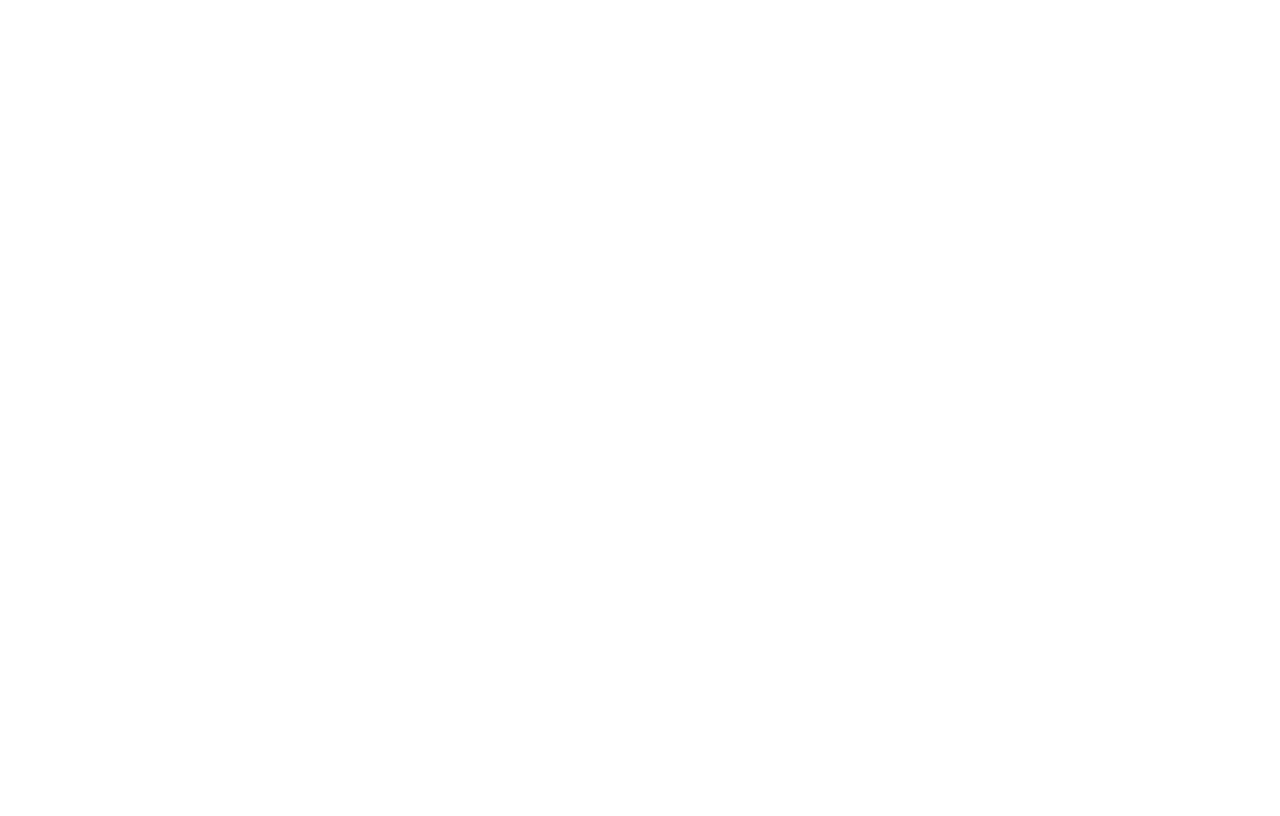
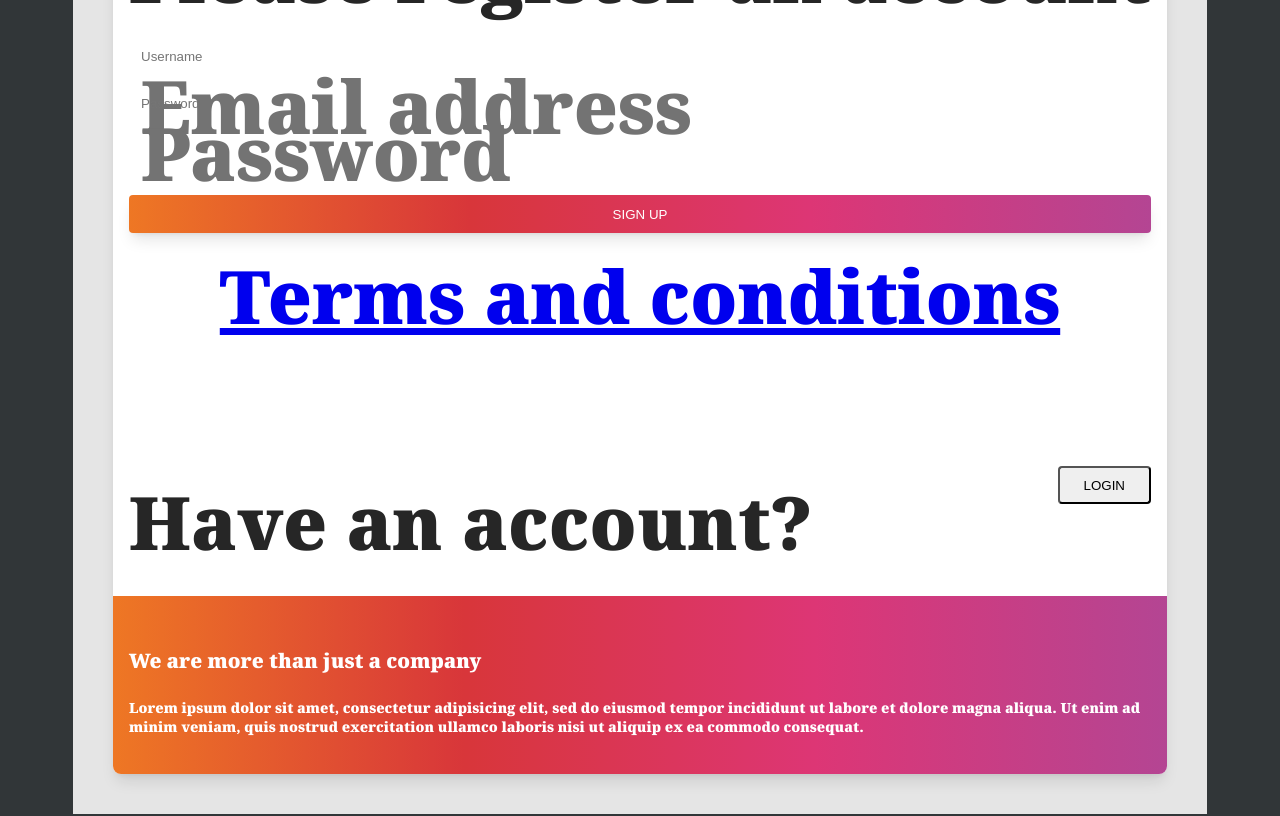
Before and after one commit to Zuka-13/Kimi, a React (Vite) app: page /register in a window 1280 px wide. Shown: the part 720-1536 px from the top of the page. Before the commit the page ends 800 px from the top, so only its background shows below. Built offline with nearby package versions, Linux system fonts and the light colour scheme.

Commit message:
Added register page and fixed login

```diff
--- a/src/pages/Login.tsx
+++ b/src/pages/Login.tsx
@@ -6,56 +6,35 @@
 const Login: FunctionComponent = () => {
   return (
     // Styling the background and the layout of the page using TailWindCSS
-    <div className="w-full relative bg-darkslategray-200 flex flex-col items-start justify-start pt-0 px-0 pb-[50.3px] box-border gap-[50px] mix-blend-normal leading-[normal] tracking-[normal] mq450:gap-[31px] mq750:gap-[62px]">
+    <div className="w-full relative bg-darkslategray-200 flex flex-col items-center justify-center pt-0 px-0 pb-[50.3px] box-border gap-[50px] mix-blend-normal leading-[normal] tracking-[normal] mq450:gap-[31px] mq750:gap-[62px]">
       {/* Calling the header module */}
       <HeaderDesktop />
-      <main className="w-[1401.4px] flex flex-row items-start justify-start pt-[120px] px-[73px] box-border max-w-full lg:pl-9 lg:pr-9 lg:box-border">
-        <section className="flex-1 flex flex-col items-end justify-start gap-[127.5px] max-w-full text-left text-54xl-7 text-black font-noto-serif lg:gap-[64px] mq450:gap-[16px] mq750:gap-[32px]">
+      <main className="w-[701.4px] flex flex-row items-center justify-center pt-[50px] px-[73px] box-border max-w-full lg:pl-9 lg:pr-9 lg:box-border">
+        <section className="flex-1 flex flex-col items-center justify-center gap-[127.5px] max-w-full text-left text-54xl-7 text-black font-noto-serif lg:gap-[64px] mq450:gap-[16px] mq750:gap-[32px]">
 
         <div className="container flex flex-col mx-auto bg-white rounded-lg pt-12 my-5">
       <div className="flex justify-center w-full h-full my-auto xl:gap-14 lg:justify-normal md:gap-5 draggable">
         <div className="flex items-center justify-center w-full lg:p-12">
           <div className="flex items-center xl:p-10">
             <form className="flex flex-col w-full h-full pb-6 text-center bg-white rounded-3xl">
-              <h3 className="mb-3 text-4xl font-extrabold text-dark-grey-900">Sign In</h3>
-              <p className="mb-4 text-grey-700">Enter your email and password</p>
-              <a className="flex items-center justify-center w-full py-4 mb-6 text-sm font-medium transition duration-300 rounded-2xl text-grey-900 bg-grey-300 hover:bg-grey-400 focus:ring-4 focus:ring-grey-300">
-                <img className="h-5 mr-2" src="https://raw.githubusercontent.com/Loopple/loopple-public-assets/main/motion-tailwind/img/logos/logo-google.png" alt="Google logo"/>
-                Sign in with Google
-              </a>
-              <div className="flex items-center mb-3">
-                <hr className="h-0 border-b border-solid border-grey-500 grow"/>
-                <p className="mx-4 text-grey-600">or</p>
-                <hr className="h-0 border-b border-solid border-grey-500 grow"/>
-              </div>
+              <h3 className="mb-3 text-14xl font-extrabold text-dark-grey-900">Login</h3>
+
               <label htmlFor="email" className="mb-2 text-sm text-start text-grey-900">Email*</label>
               <input id="email" type="email" placeholder="mail@loopple.com" className="flex items-center w-full px-5 py-4 mr-2 text-sm font-medium outline-none focus:bg-grey-400 mb-7 placeholder:text-grey-700 bg-grey-200 text-dark-grey-900 rounded-2xl"/>
               <label htmlFor="password" className="mb-2 text-sm text-start text-grey-900">Password*</label>
               <input id="password" type="password" placeholder="Enter a password" className="flex items-center w-full px-5 py-4 mb-5 mr-2 text-sm font-medium outline-none focus:bg-grey-400 placeholder:text-grey-700 bg-grey-200 text-dark-grey-900 rounded-2xl"/>
               <div className="flex flex-row justify-between mb-8">
-                <label className="relative inline-flex items-center mr-3 cursor-pointer select-none">
-                  <input type="checkbox" checked={true} className="sr-only peer"/>
-                  <div className="w-5 h-5 bg-white border-2 rounded-sm border-grey-500 peer peer-checked:border-0 peer-checked:bg-purple-blue-500">
-                    <img src="https://raw.githubusercontent.com/Loopple/loopple-public-assets/main/motion-tailwind/img/icons/check.png" alt="tick"/>
-                  </div>
-                  <span className="ml-3 text-sm font-normal text-grey-900">Keep me logged in</span>
-                </label>
+
                 <a href="#" className="mr-4 text-sm font-medium text-purple-blue-500">Forget password?</a>
               </div>
               <button className="w-full px-6 py-5 mb-5 text-sm font-bold leading-none text-white transition duration-300 md:w-96 rounded-2xl hover:bg-purple-blue-600 focus:ring-4 focus:ring-purple-blue-100 bg-purple-blue-500">Sign In</button>
-              <p className="text-sm leading-relaxed text-grey-900">Not registered yet? <a href="#" className="font-bold text-grey-700">Create an Account</a></p>
+              <p className="text-sm leading-relaxed text-grey-900">Not registered yet? <a href="./Register" className="font-bold text-grey-700">Create an Account</a></p>
             </form>
           </div>
         </div>
       </div>
-      <div className="flex flex-wrap -mx-3 my-5">
-        <div className="w-full max-w-full sm:w-3/4 mx-auto text-center">
-          <p className="text-sm text-slate-500 py-1">
-            Tailwind CSS Component from <a href="https://www.loopple.com/theme/motion-landing-library?ref=tailwindcomponents" className="text-slate-700 hover:text-slate-900" target="_blank" rel="noopener noreferrer">Motion Landing Library</a> by <a href="https://www.loopple.com" className="text-slate-700 hover:text-slate-900" target="_blank" rel="noopener noreferrer">Loopple Builder</a>.
-          </p>
-        </div>
-      </div>
     </div>
+
 
         </section>
       </main>
--- a/src/pages/Register.tsx
+++ b/src/pages/Register.tsx
@@ -10,7 +10,115 @@
       <HeaderDesktop />
       <main className="w-[1401.4px] flex flex-row items-start justify-start pt-[120px] px-[73px] box-border max-w-full lg:pl-9 lg:pr-9 lg:box-border">
         <section className="flex-1 flex flex-col items-end justify-start gap-[127.5px] max-w-full text-left text-54xl-7 text-black font-noto-serif lg:gap-[64px] mq450:gap-[16px] mq750:gap-[32px]">
+        <div className="gradient-form h-full bg-neutral-200 dark:bg-neutral-700">
+      <div className="container h-full p-10">
+        <div className="flex h-full flex-wrap items-center justify-center text-neutral-800 dark:text-neutral-200">
+          <div className="w-full">
+            <div className="block rounded-lg bg-white shadow-lg dark:bg-neutral-800">
+              <div className="g-0 lg:flex lg:flex-wrap">
+                {/* Left column container */}
+                <div className="px-4 md:px-0 lg:w-6/12">
+                  <div className="md:mx-6 md:p-12">
+                    {/* Logo */}
+                    <div className="text-center">
+                      <img
+                        className="mx-auto w-48"
+                        src="https://tecdn.b-cdn.net/img/Photos/new-templates/bootstrap-login-form/lotus.webp"
+                        alt="logo"
+                      />
+                      <h4 className="mb-12 mt-1 pb-1 text-xl font-semibold">
+                        We are The Lotus Team
+                      </h4>
+                    </div>
 
+                    <form>
+                      <p className="mb-4">Please register an account</p>
+                      {/* Username input */}
+                      <div className="relative mb-4">
+                        <input
+                          type="text"
+                          className="peer block min-h-[auto] w-full rounded border-0 bg-transparent px-3 py-[0.32rem] leading-[1.6] outline-none transition-all duration-200 ease-linear focus:placeholder:opacity-100 peer-focus:text-primary dark:text-white dark:placeholder:text-neutral-300"
+                          id="exampleFormControlInput1"
+                          placeholder="Username"
+                        />
+                        <label
+                          htmlFor="exampleFormControlInput1"
+                          className="pointer-events-none absolute left-3 top-0 mb-0 max-w-[90%] origin-[0_0] truncate pt-[0.37rem] leading-[1.6] text-neutral-500 transition-all duration-200 ease-out peer-focus:-translate-y-[0.9rem] peer-focus:scale-[0.8] peer-focus:text-primary dark:text-neutral-400"
+                        >
+                          Email address
+                        </label>
+                      </div>
+
+                      {/* Password input */}
+                      <div className="relative mb-4">
+                        <input
+                          type="password"
+                          className="peer block min-h-[auto] w-full rounded border-0 bg-transparent px-3 py-[0.32rem] leading-[1.6] outline-none transition-all duration-200 ease-linear focus:placeholder:opacity-100 peer-focus:text-primary dark:text-white dark:placeholder:text-neutral-300"
+                          id="exampleFormControlInput11"
+                          placeholder="Password"
+                        />
+                        <label
+                          htmlFor="exampleFormControlInput11"
+                          className="pointer-events-none absolute left-3 top-0 mb-0 max-w-[90%] origin-[0_0] truncate pt-[0.37rem] leading-[1.6] text-neutral-500 transition-all duration-200 ease-out peer-focus:-translate-y-[0.9rem] peer-focus:scale-[0.8] peer-focus:text-primary dark:text-neutral-400"
+                        >
+                          Password
+                        </label>
+                      </div>
+
+                      {/* Submit button */}
+                      <div className="mb-12 pb-1 pt-1 text-center">
+                        <button
+                          className="mb-3 inline-block w-full rounded px-6 pb-2 pt-2.5 text-xs font-medium uppercase leading-normal text-white shadow-lg transition duration-150 ease-in-out focus:outline-none focus:ring-0 active:shadow-lg"
+                          type="button"
+                          style={{
+                            background: 'linear-gradient(to right, #ee7724, #d8363a, #dd3675, #b44593)',
+                          }}
+                        >
+                          Sign up
+                        </button>
+
+                        {/* Forgot password link */}
+                        <a href="#!">Terms and conditions</a>
+                      </div>
+
+                      {/* Register button */}
+                      <div className="flex items-center justify-between pb-6">
+                        <p className="mb-0">Have an account?</p>
+                        <button
+                          type="button"
+                          className="inline-block rounded border-2 border-danger px-6 pb-[6px] pt-2 text-xs font-medium uppercase leading-normal text-danger transition duration-150 ease-in-out focus:outline-none focus:ring-0 active:text-danger-700"
+                        >
+                          Login
+                        </button>
+                      </div>
+                    </form>
+                  </div>
+                </div>
+
+                {/* Right column container with background and description */}
+                <div
+                  className="flex items-center rounded-b-lg lg:w-6/12 lg:rounded-e-lg lg:rounded-bl-none"
+                  style={{ background: 'linear-gradient(to right, #ee7724, #d8363a, #dd3675, #b44593)' }}
+                >
+                  <div className="px-4 py-6 text-white md:mx-6 md:p-12">
+                    <h4 className="mb-6 text-xl font-semibold">
+                      We are more than just a company
+                    </h4>
+                    <p className="text-sm">
+                      Lorem ipsum dolor sit amet, consectetur adipisicing
+                      elit, sed do eiusmod tempor incididunt ut labore et
+                      dolore magna aliqua. Ut enim ad minim veniam, quis
+                      nostrud exercitation ullamco laboris nisi ut aliquip ex
+                      ea commodo consequat.
+                    </p>
+                  </div>
+                </div>
+              </div>
+            </div>
+          </div>
+        </div>
+      </div>
+    </div>
         </section>
       </main>
       <FooterDesktop />
```
